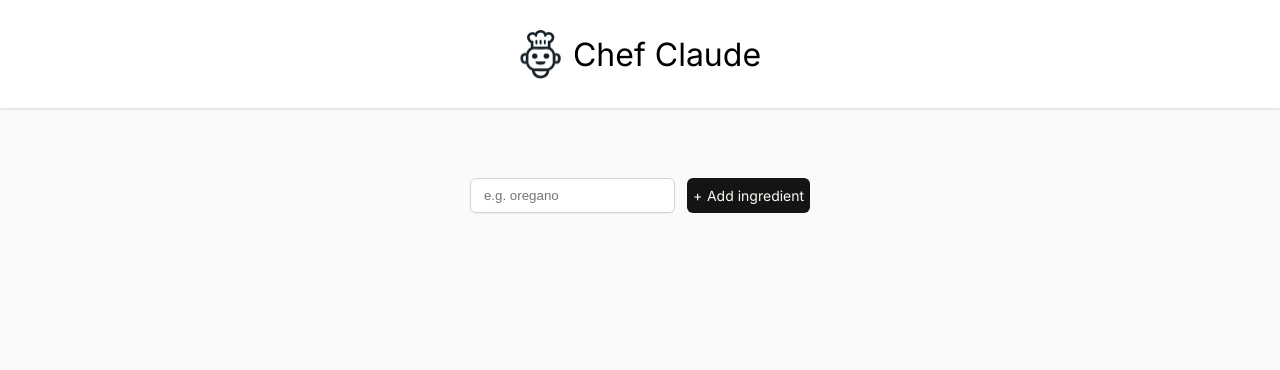
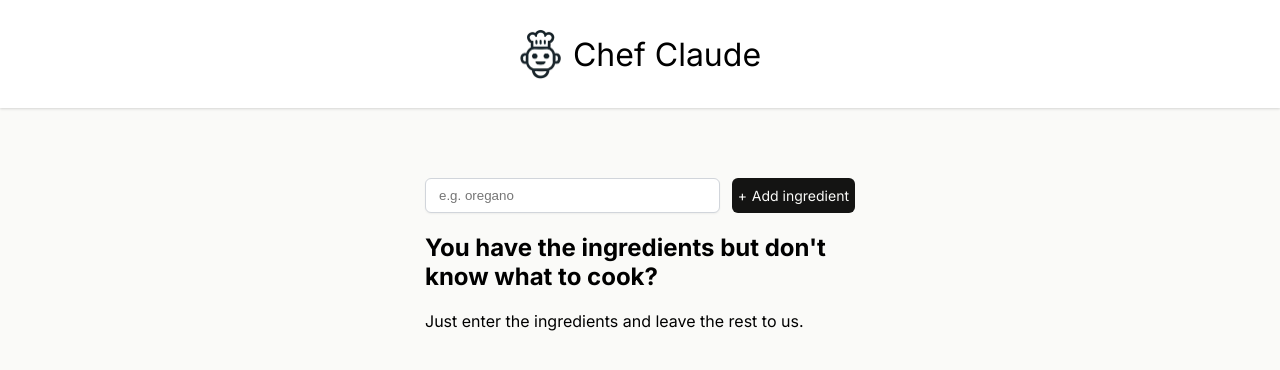
Before and after one commit to filipdev3/recipe-app, a React (Vite) app: page / in a window 1280 px wide. Shown: the top 370 px of the page. Built offline with nearby package versions, Linux system fonts and the light colour scheme.

Commit message:
Added conditional rendering to MainContent component

```diff
--- a/src/App.css
+++ b/src/App.css
@@ -19,12 +19,20 @@
 
 .main-content {
   padding: 70px 10px 10px;
+  display: flex;
+  justify-content: center;
+  align-items: center;
+  flex-wrap: wrap;
+  max-width: 450px;
+  margin: auto;
 }
 
 .add-ingrediant-form {
   display: flex;
   justify-self: center;
   gap: 12px;
+  flex-grow: 1;
+  max-width: 500px;
 }
 
 .add-ingrediant-form input {
@@ -44,9 +52,52 @@
   background-color: #141413;
   color: #FAFAF8;
   font-size: 0.875rem;
+  cursor: pointer;
 }
 
 .add-ingrediant-form button::before {
   content: "+";
   margin-right: 0.3rem;
 }
+
+ul.ingredients-list {
+  margin-bottom: 48px;
+}
+
+ul.ingredients-list > li {
+  color: #475467;
+  line-height: 28px;
+}
+
+.get-recipe-container {
+  display: flex;
+  justify-content: space-between;
+  align-items: center;
+  border-radius: 8px;
+  background-color: #F0EFEB;
+  padding: 10px 28px;
+}
+
+.get-recipe-container h3 {
+  font-size: 1.125rem;
+  font-weight: 500;
+  line-height: 24px;
+}
+
+.get-recipe-container p {
+  color: #6B7280;
+  font-size: 0.875rem;
+  line-height: 20px;
+}
+
+.get-recipe-container button {
+  border: none;
+  border-radius: 6px;
+  background-color: #D17557;
+  box-shadow: 0px 1px 2px 0px rgba(0, 0, 0, 0.05);
+  color: #FAFAF8;
+  padding: 9px 17px;
+  font-family: 'Inter', sans-serif;
+  font-size: 0.875rem;
+  cursor: pointer;
+}
--- a/src/App.jsx
+++ b/src/App.jsx
@@ -1,4 +1,5 @@
 import './App.css'
+import './index.css'
 import Header from './Header'
 import MainContent from './MainContent'
 
--- a/src/MainContent.jsx
+++ b/src/MainContent.jsx
@@ -1,14 +1,49 @@
+import { useState } from "react"
+
 export default function MainContent() {
+
+    const [ingredients, setIngredients] = useState([])
+
+    const ingredientsList = ingredients.map(ingredient => (
+         <li key={ingredient}>{ingredient}</li>
+    ))
+
+    const addIngredient = (formData) => {
+        const newIngredient = formData.get("ingredient")
+        setIngredients(prevIngredients => [...prevIngredients, newIngredient])
+    }
+
     return (
         <main className="main-content">
-            <form className="add-ingrediant-form">
+            <form action={addIngredient} className="add-ingrediant-form">
                 <input
                 type="text"
                 placeholder="e.g. oregano"
                 aria-label="Add ingradient"
+                name="ingredient"
                 />
                 <button>Add ingredient</button>
             </form>
+
+            {ingredients.length > 0 ?
+                <section>
+                    <h2>Ingredients on hand:</h2>
+                    <ul className="ingredients-list" aria-live="polite">{ingredientsList}</ul>
+                    <div className="get-recipe-container">
+                        <div>
+                            <h3>Ready for recipe?</h3>
+                            <p>Generate a recipe from your list of ingredients.</p>
+                        </div>
+                        <button>Get a recipe</button>
+                    </div>
+                </section>
+            :
+                <div>
+                    <h2>You have the ingredients but don't know what to cook?</h2>
+                    <p>Just enter the ingredients and leave the rest to us.</p>
+                </div>
+            }
+
         </main>
     )
 }
```
Also changed, not shown: src/index.css (line endings or trailing spaces).
